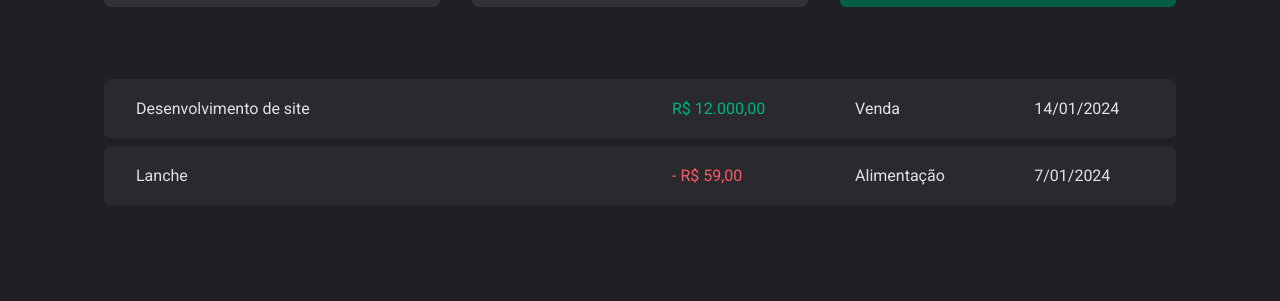
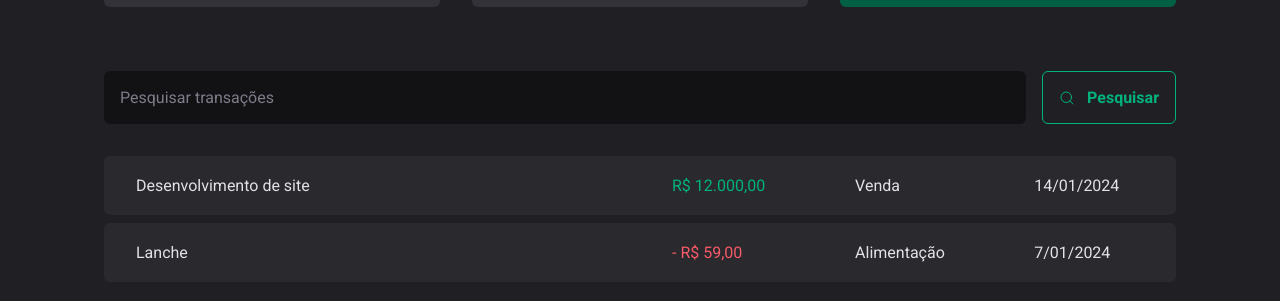
Before and after one commit to juliomalta/DinDin-Money-Tracker, a React (Vite) app: page / in a window 1280 px wide. Shown: the part 257-558 px from the top of the page. Built offline with nearby package versions, Linux system fonts and the light colour scheme.

Commit message:
Add search form and button

```diff
--- /dev/null
+++ b/src/pages/Transactions/components/SearchForm/index.tsx
@@ -0,0 +1,14 @@
+import { SearchFormContainer } from "./styles";
+import { MagnifyingGlass } from "phosphor-react"
+
+export function SearchForm() {
+  return (
+    <SearchFormContainer>
+      <input type="text" placeholder="Pesquisar transações" />
+      <button type="submit">
+        <MagnifyingGlass />
+        Pesquisar
+        </button>
+    </SearchFormContainer>
+  )
+}
--- /dev/null
+++ b/src/pages/Transactions/components/SearchForm/styles.ts
@@ -0,0 +1,41 @@
+import styled from "styled-components";
+
+export const SearchFormContainer = styled.form`
+  display: flex;
+  gap: 1rem;
+
+  input {
+    flex: 1;
+    border-radius: 6px;
+    border: 0;
+    background: ${props => props.theme["gray-900"]};
+    color: ${props => props.theme["gray-300"]};
+    padding: 1rem;
+
+    &::placeholder {
+      color: ${props => props.theme["gray-500"]};
+    }
+  }
+
+  button{
+    display: flex;
+    align-items: center;
+    gap: 0.75rem;
+
+    border: 0;
+    padding: 1rem;
+    background: transparent;
+    border: 1px solid ${props => props.theme["green-300"]};
+    border-radius: 6px;
+    color: ${props => props.theme["green-300"]};
+    font-weight: bold;
+    transition: background-color 0.4s color 0.4s border-color 0.4s;
+
+    &:hover{
+      background: ${props => props.theme["green-500"]};
+      border-color: ${props => props.theme["green-500"]};
+      color: ${props => props.theme.white};
+    }
+  }
+
+`
--- a/src/pages/Transactions/index.tsx
+++ b/src/pages/Transactions/index.tsx
@@ -1,5 +1,6 @@
 import { Header } from "../../components/Header";
 import { Summary } from "../../components/Summary";
+import { SearchForm } from "./components/SearchForm";
 import { TransactionType, TransactionsContainer, TransactionsTable } from "./styles";
 
 export function Transactions() {
@@ -9,6 +10,7 @@
       <Summary />
 
       <TransactionsContainer>
+        <SearchForm />
         <TransactionsTable>
           <tbody>
             <tr>
--- a/src/pages/Transactions/styles.ts
+++ b/src/pages/Transactions/styles.ts
@@ -11,6 +11,7 @@
   width: 100%;
   border-collapse: separate;
   border-spacing: 0 0.5rem;
+  margin-top: 1.5rem;
 
   td {
     padding: 1.25rem 2rem;
```
